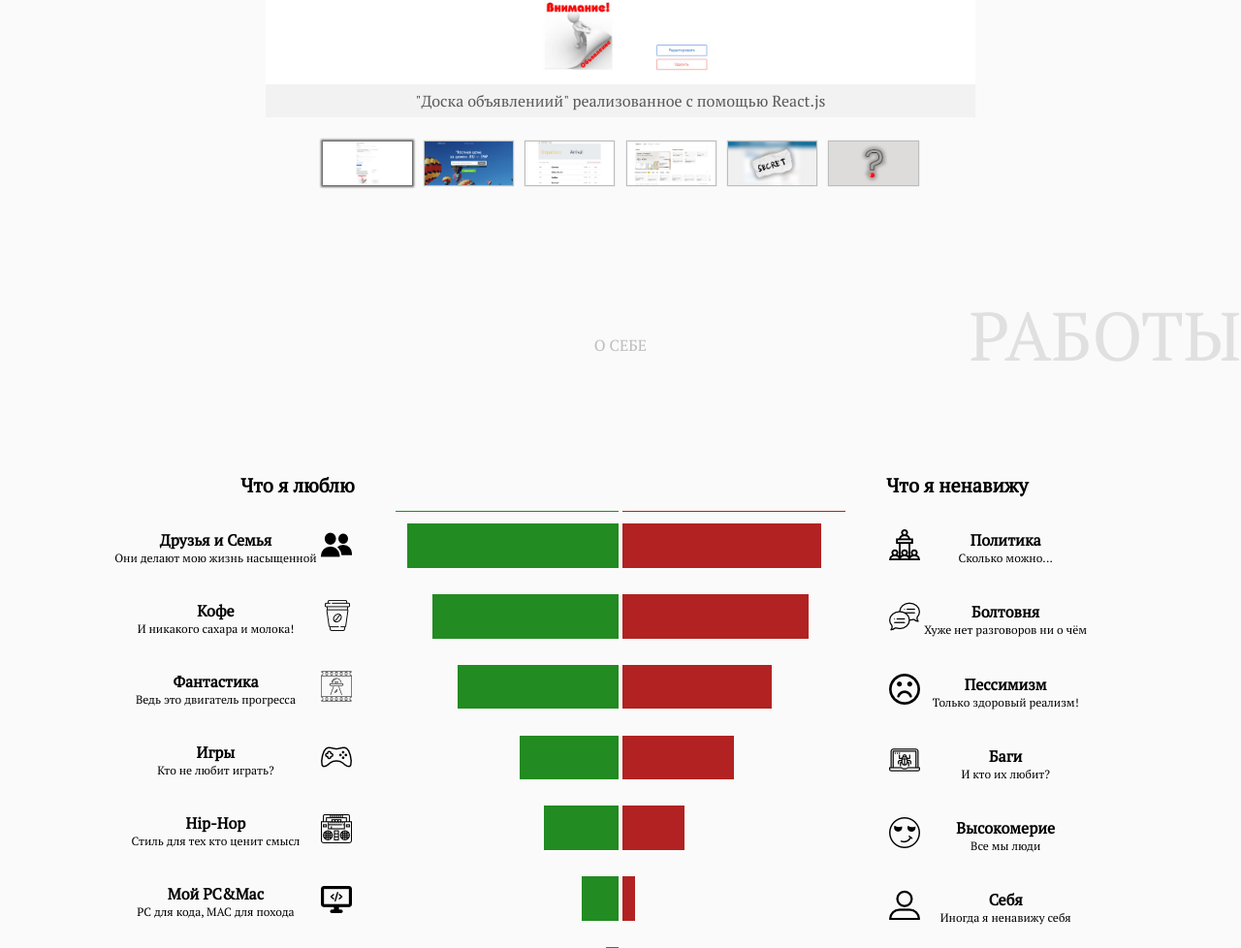
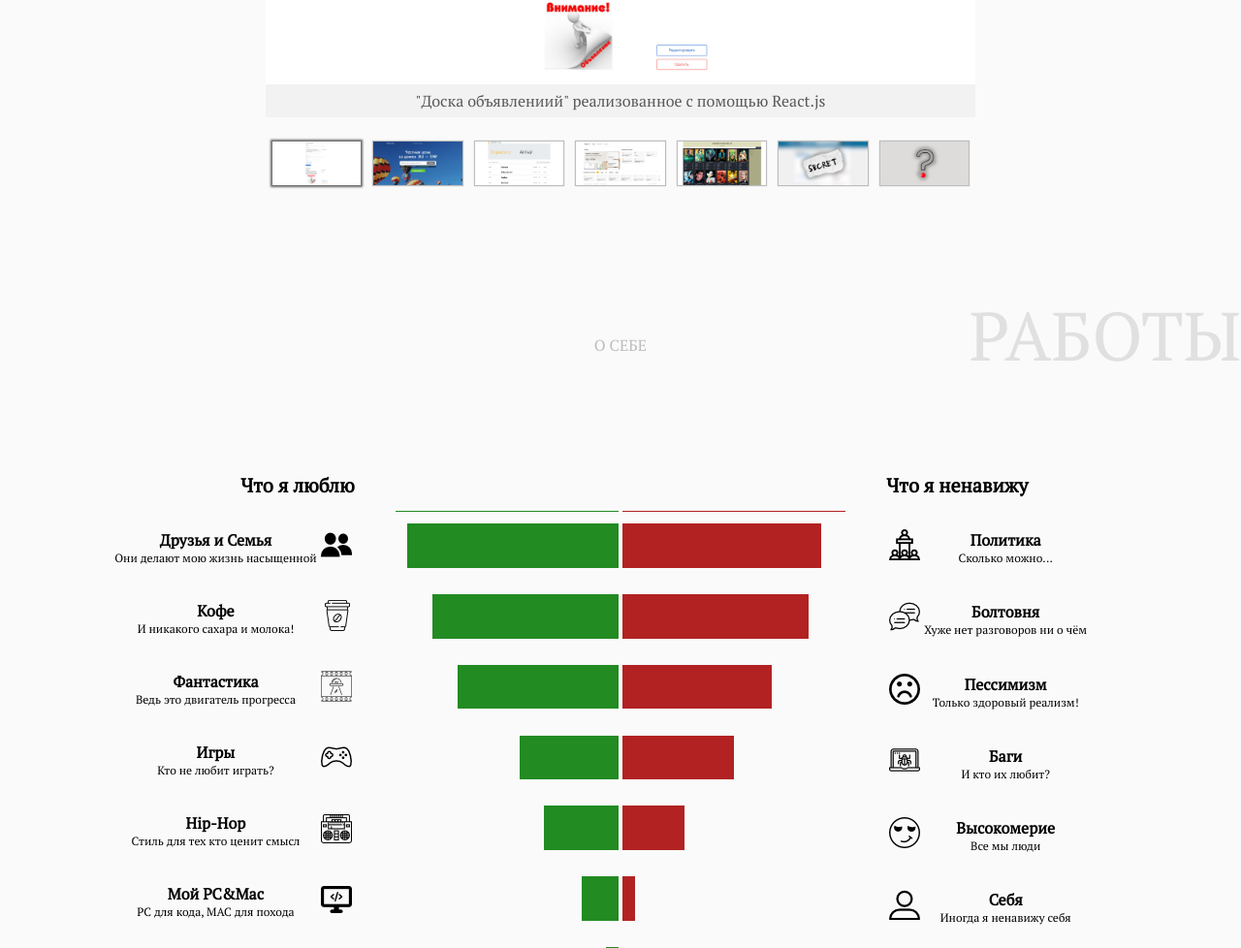
Before and after one commit to gusssar/gusssar.github.io, a plain HTML site: page index.html in a window 1280 px wide. Shown: the part 2787-3765 px from the top of the page at 97% size. Drawn offline with nearby package versions, Linux system fonts and the light colour scheme; a script that the page names is missing.

Commit message:
add superheroes list

```diff
--- a/index.html
+++ b/index.html
@@ -496,6 +496,11 @@
                                          src="img/jpg/w2560/yandex_home.jpg"
                                          data-path="https://github.com/gusssar/entrance_task_2"
                                          title="Макет страницы &quotЯндекс.Дом&quot"></a>
+                                <a href="img/jpg/w2560/superheroes.jpg">
+                                    <img alt="SuperHero List"
+                                         src="img/jpg/w2560/superheroes.jpg"
+                                         data-path="https://github.com/gusssar/superheroes"
+                                         title='Список Супергероев реализованный с помощью React.js и Redux'></a>
                                 <a href="img/jpg/w2560/secret_page.jpg">
                                     <img alt="Личный проект"
                                          src="img/jpg/w2560/secret_page.jpg"
```
Also changed, not shown: img/jpg/w2560/superheroes.jpg (added).
